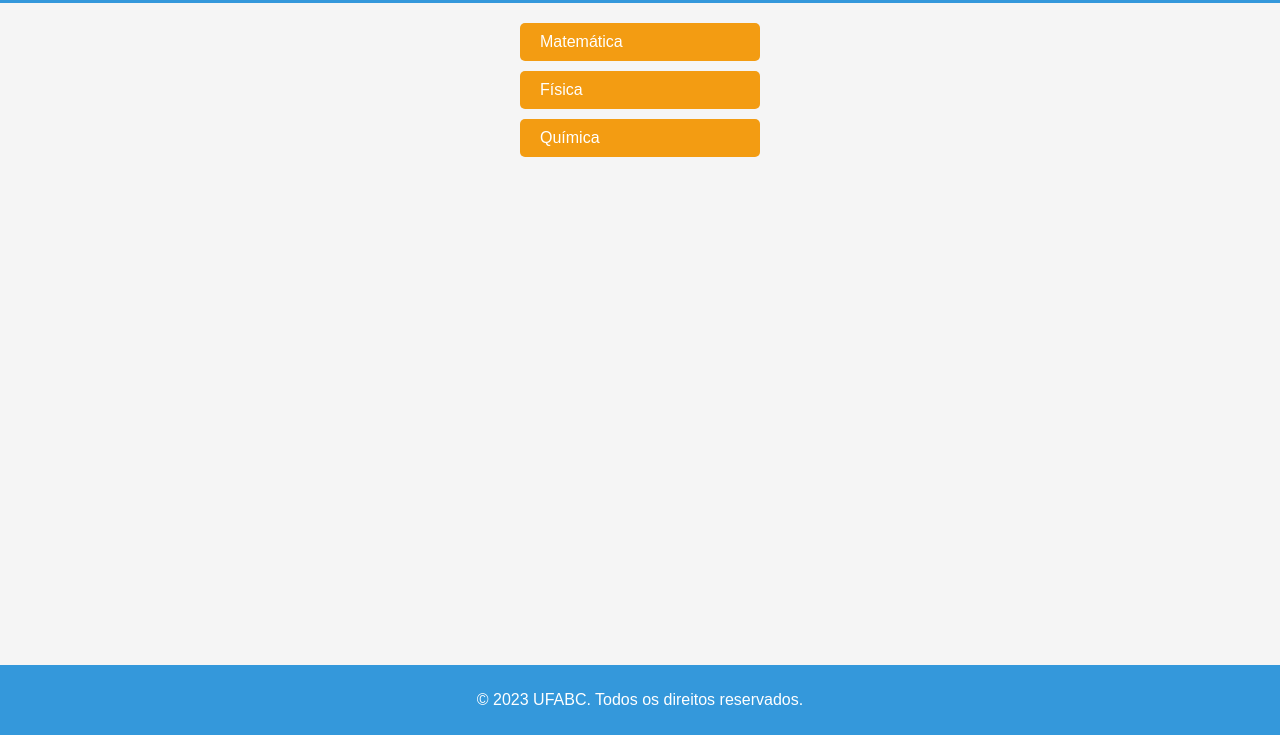
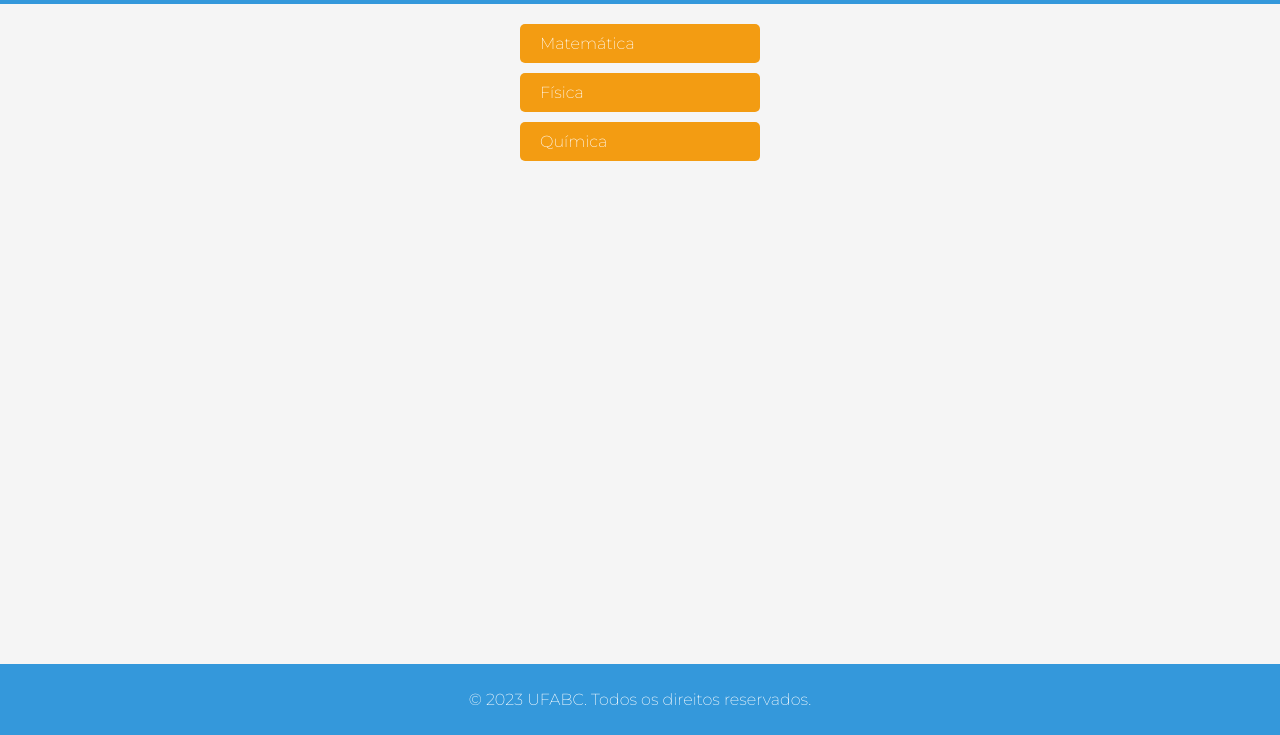
Before and after one commit to n4oji/n4oji.github.io, a plain HTML site: page index.html in a window 1280 px wide. Shown: the part 65-800 px from the top of the page. Drawn offline with Linux system fonts and the light colour scheme.

Commit message:
font change

```diff
--- a/style.css
+++ b/style.css
@@ -5,7 +5,7 @@ body, h1, ul, li, a {
 }
 
 body {
-    font-family: Arial, sans-serif;
+    font-family: 'Montserrat', sans-serif;
     background-color: #f5f5f5;
     color: #333;
 }
```
